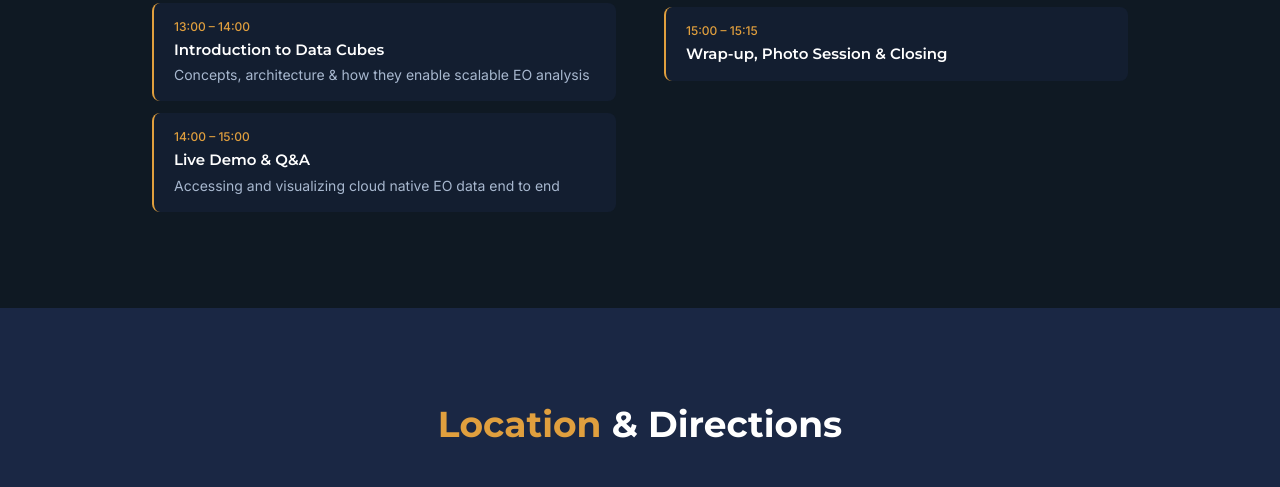
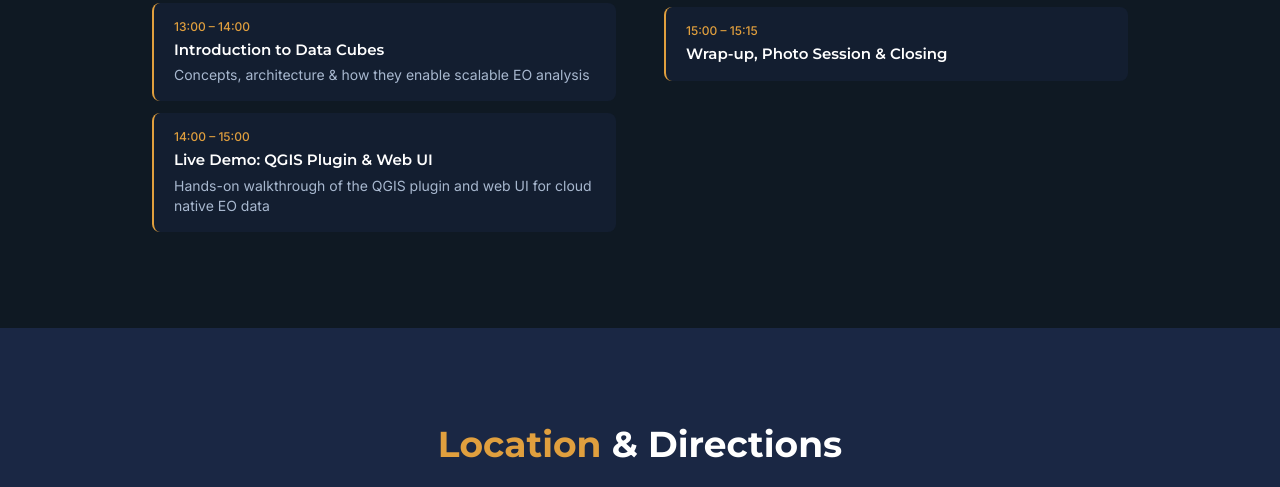
Before and after one commit to virtughan/civis-workshop-eo-2026, a website built with Vite: page index.html in a window 1280 px wide. Shown: the part 2438-2925 px from the top of the page. Built offline with nearby package versions, Linux system fonts and the light colour scheme.

Commit message:
docs : add demo qgis plugin

```diff
--- a/index.html
+++ b/index.html
@@ -201,8 +201,8 @@
                 </div>
                 <div class="rounded-lg border-l-2 border-amber bg-navy/40 py-4 pr-5 pl-5">
                   <p class="mb-1 text-xs font-medium text-amber">14:00 &ndash; 15:00</p>
-                  <p class="font-heading text-[15px] font-semibold">Live Demo &amp; Q&amp;A</p>
-                  <p class="mt-1 text-sm text-slate">Accessing and visualizing cloud native EO data end to end</p>
+                  <p class="font-heading text-[15px] font-semibold">Live Demo: QGIS Plugin &amp; Web UI</p>
+                  <p class="mt-1 text-sm text-slate">Hands-on walkthrough of the QGIS plugin and web UI for cloud native EO data</p>
                 </div>
               </div>
             </div>
```
